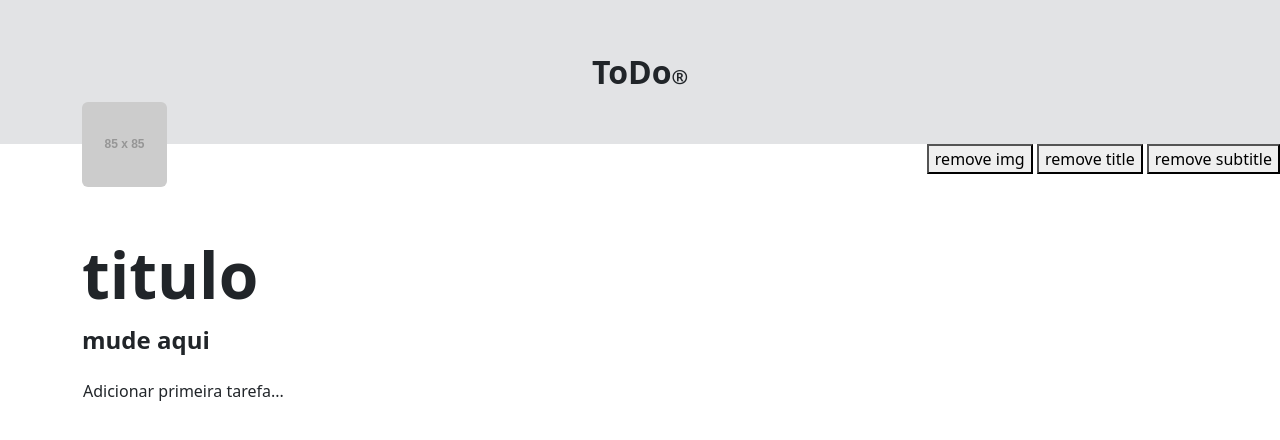
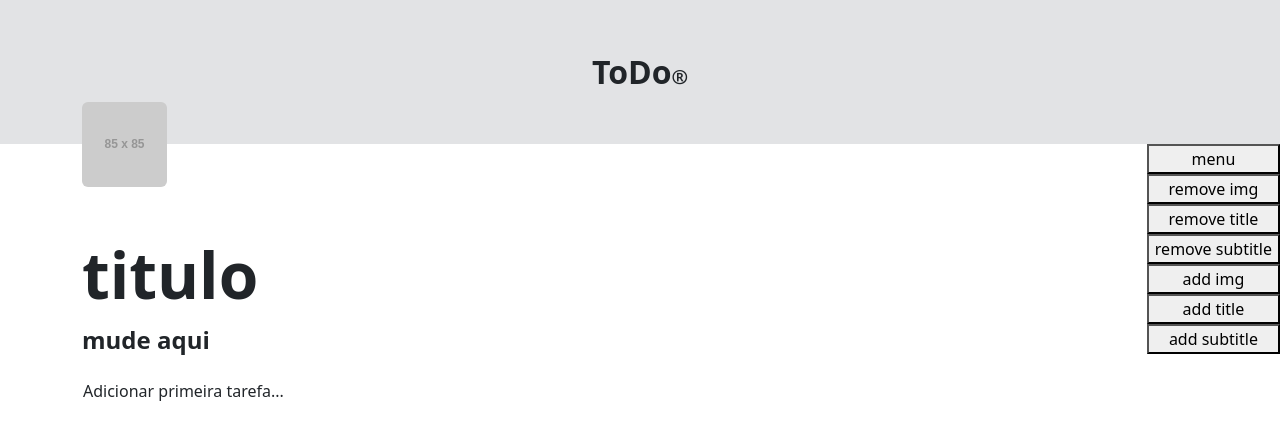
Before and after one commit to danielBRTanimacao/To-Do-python, a Django app: page / in a window 1280 px wide. Shown: the top 440 px of the page. Run offline with Django 5.2, Linux system fonts and the light colour scheme; the visitor is signed in with stand-in values (Sample User, id 1); grey boxes labelled with a size stand in for pictures from a placeholder-image service; data that the repository does not hold is empty; some libraries are stand-ins or nearby versions.

Commit message:
creating function to add and remove titles

```diff
--- a/ToDoApp/static/css/index.css
+++ b/ToDoApp/static/css/index.css
@@ -123,4 +123,6 @@ li {
 
 .menu {
     float: right;
+    display: flex;
+    flex-direction: column;
 }
--- a/ToDoApp/static/js/index.js
+++ b/ToDoApp/static/js/index.js
@@ -100,3 +100,27 @@ function removeTitle() {
 function removeSubTitle() {
     document.getElementById("subtitleChange").innerHTML = "";
 }
+
+function addIconImage() {
+    console.log("adicionado");
+}
+
+function addTitle() {
+    document.getElementById("titleChange").innerHTML = "Titulo";
+}
+
+function addSubTitle() {
+    document.getElementById("subtitleChange").innerHTML = "Subtitulo";
+}
+
+let menuClicked = false;
+
+function showMenu() {
+    if (!menuClicked) {
+        document.getElementById("showMenu").classList.add("d-none");
+        menuClicked = true;
+    } else {
+        document.getElementById("showMenu").classList.remove("d-none");
+        menuClicked = false;
+    }
+}
--- a/ToDoApp/templates/partials/_menu.html
+++ b/ToDoApp/templates/partials/_menu.html
@@ -1,5 +1,11 @@
 <nav class="menu">
-    <button id="removeImg" onclick="removeIconImage()">remove img</button>
-    <button id="removeImg" onclick="removeTitle()">remove title</button>
-    <button id="removeImg" onclick="removeSubTitle()">remove subtitle</button>
+    <button onclick="showMenu()">menu</button>
+    <div class="d-flex flex-column" id="showMenu">
+        <button id="removeImg" onclick="removeIconImage()">remove img</button>
+        <button id="removeImg" onclick="removeTitle()">remove title</button>
+        <button id="removeImg" onclick="removeSubTitle()">remove subtitle</button>
+        <button id="removeImg" onclick="addIconImage()">add img</button>
+        <button id="removeImg" onclick="addTitle()">add title</button>
+        <button id="removeImg" onclick="addSubTitle()">add subtitle</button>
+    </div>
 </nav>
```
